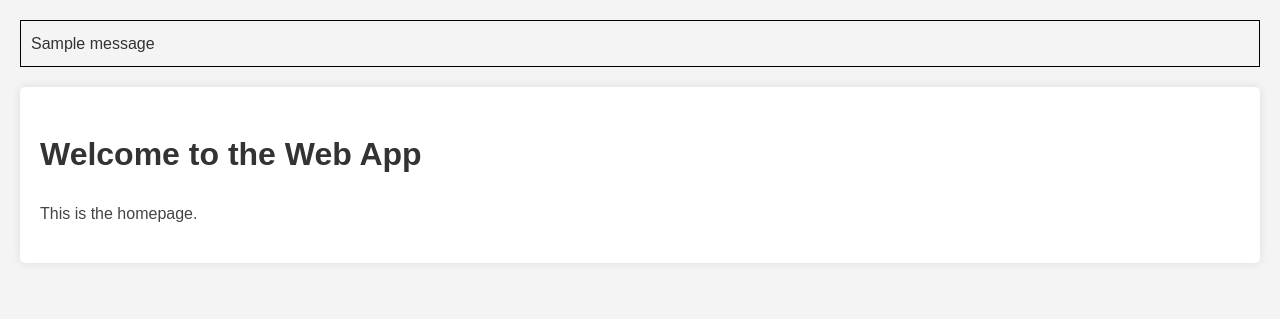
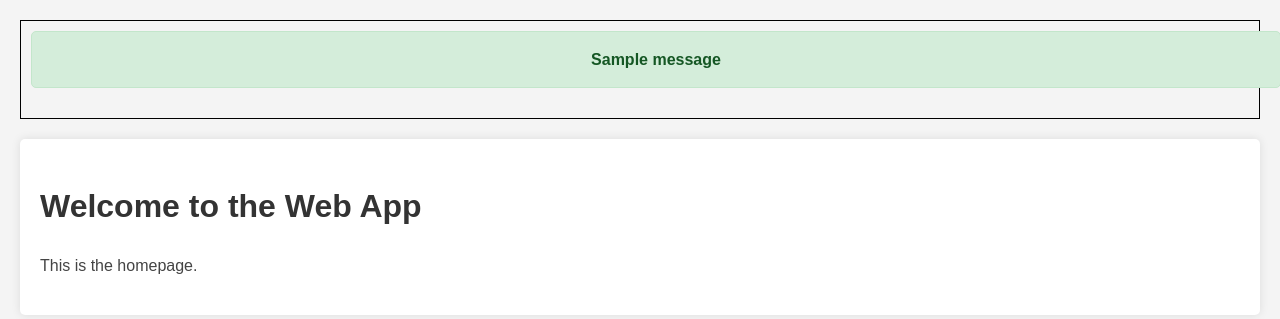
Before and after one commit to PierreLapolla/pfe, a Flask app: page / in a window 1280 px wide. Shown: the part 46-365 px from the top of the page. Run offline with Flask 3, Linux system fonts and the light colour scheme; one stand-in notice (Sample message) is shown; parts of the project's set-up code (start-up, migrations or seed data) failed here and were passed over.

Commit message:
fix: corrected env variables

```diff
--- a/backend/app/__init__.py
+++ b/backend/app/__init__.py
@@ -1 +1,5 @@
+from dotenv import load_dotenv
+
 from .main import app
+
+load_dotenv()
--- a/docker-compose.yml
+++ b/docker-compose.yml
@@ -21,4 +21,4 @@ services:
       - "3000:3000"
     environment:
       - FLASK_ENV=development # development, production
-    command: flask run --host=0.0.0.0 --port=3000
+    command: flask run --host=0.0.0.0 --port=3000 --reload
--- a/frontend/app/helpers.py
+++ b/frontend/app/helpers.py
@@ -2,7 +2,7 @@ import os
 from typing import Any, Callable, Dict, Optional
 
 import requests
-from flask import flash, FlaskResponse, redirect, session, url_for
+from flask import flash, Response as FlaskResponse, redirect, session, url_for
 
 
 def is_logged_in() -> bool:
@@ -24,7 +24,7 @@ def make_api_request(
             response = requests.get(url, headers=headers)
         return response
     except requests.RequestException:
-        flash("Failed to connect to the server.", "danger")
+        flash(f"Failed to connect to the server.", "danger")
         return None
 
 
--- /dev/null
+++ b/frontend/app/static/css/flash.css
@@ -0,0 +1,39 @@
+/* Flash message container */
+.flash-message {
+    padding: 15px;
+    margin-bottom: 20px;
+    border-radius: 5px;
+    text-align: center;
+    font-weight: bold;
+    width: 100%;
+}
+
+/* Success messages */
+.flash-message.success {
+    background-color: #d4edda;
+    color: #155724;
+    border: 1px solid #c3e6cb;
+}
+
+/* Warning messages */
+.flash-message.warning {
+    background-color: #fff3cd;
+    color: #856404;
+    border: 1px solid #ffeeba;
+}
+
+/* Danger messages */
+.flash-message.danger {
+    background-color: #f8d7da;
+    color: #721c24;
+    border: 1px solid #f5c6cb;
+}
+
+/* Make flash messages dismissible */
+.flash-message .close {
+    float: right;
+    font-size: 1.2em;
+    line-height: 1;
+    cursor: pointer;
+    color: inherit;
+}
--- a/frontend/app/templates/base.html
+++ b/frontend/app/templates/base.html
@@ -5,6 +5,7 @@
     <meta content="width=device-width, initial-scale=1.0" name="viewport">
     <title>Web App</title>
     <link href="{{ url_for('static', filename='css/style.css') }}" rel="stylesheet">
+    <link href="{{ url_for('static', filename='css/flash.css') }}" rel="stylesheet">
 </head>
 <body>
 <header>
@@ -29,7 +30,7 @@
      style="position: relative; z-index: 1000; margin: 20px; padding: 10px; border: 1px solid black;">
 
     {% for category, message in messages %}
-    <div class="alert alert-{{ category }}">
+    <div class="flash-message {{ category }}">
         {{ message }}
     </div>
     {% endfor %}
```
Also changed, not shown: 1 other file.
